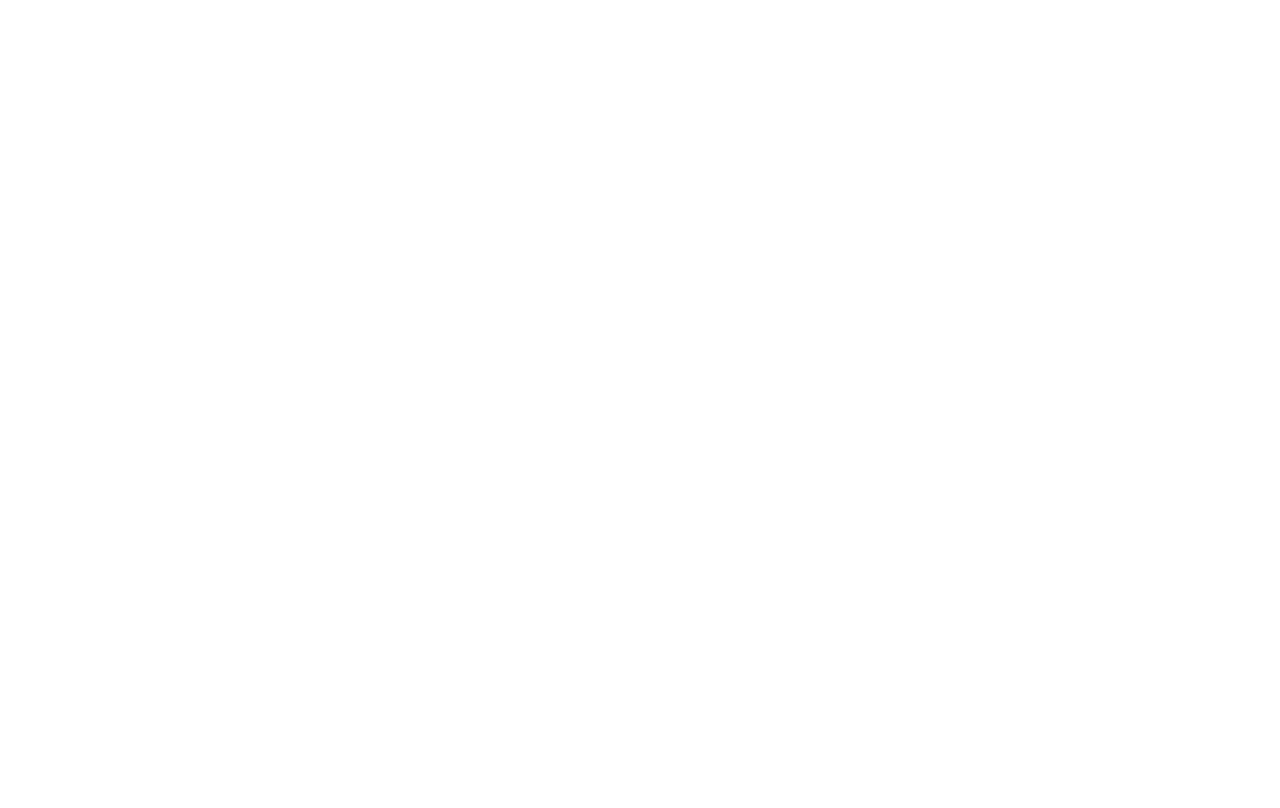
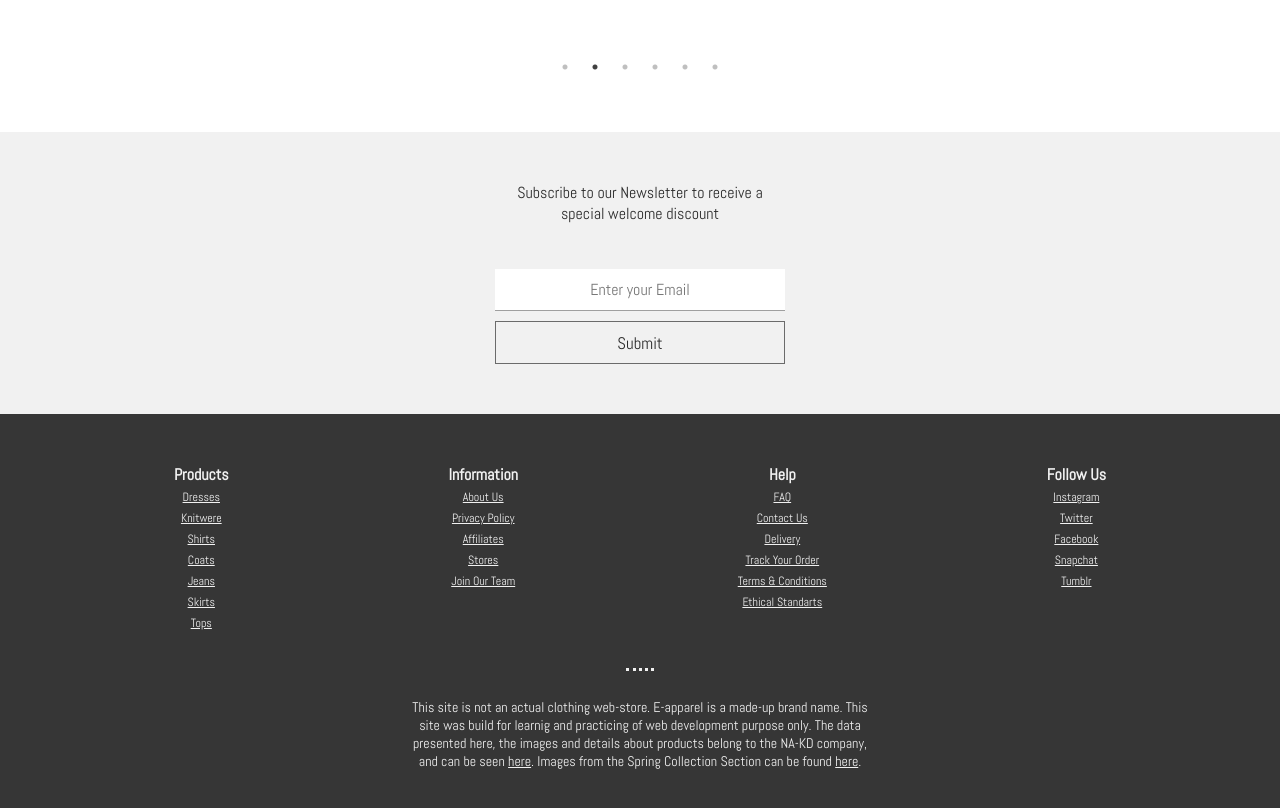
Before and after one commit to iulialupu/e-commerce_clothing_store, a React (Create React App) app: page / in a window 1280 px wide. Shown: the part 2540-3348 px from the top of the page. Before the commit the page ends 2537 px from the top, so only its background shows below. Built offline with nearby package versions, Linux system fonts and the light colour scheme.

Commit message:
newsletter and footer

```diff
--- a/src/components/App.js
+++ b/src/components/App.js
@@ -7,6 +7,7 @@ import Products from "./pages/Products";
 import ProductDetails from "./pages/ProductDetails";
 import Wishlist from "./pages/Wishlist";
 import Cart from "./pages/Cart";
+import Footer from "./footer/Footer";
 
 const App = () => {
   return (
@@ -20,6 +21,7 @@ const App = () => {
           <Route path="/wishlist" exact component={Wishlist} />
           <Route path="/cart" exact component={Cart} />
         </Switch>
+        <Footer />
       </>
     </BrowserRouter>
   );
--- /dev/null
+++ b/src/components/footer/Footer.css
@@ -0,0 +1,45 @@
+.main-footer {
+  background: var(--grey4);
+  padding: 50px 0;
+}
+
+.footer-content {
+  display: flex;
+  justify-content: space-around;
+  color: var(--grey1);
+}
+.footer-content h4 {
+  color: var(--grey1);
+}
+.footer-content ul {
+  list-style-type: none;
+}
+.footer-content ul li a {
+  font-size: 1.2rem;
+  color: var(--grey1);
+}
+.footer-content ul li a:hover {
+  color: var(--white);
+  text-decoration: underline;
+}
+.copyright {
+  padding-top: 36px;
+  max-width: 460px;
+  text-align: center;
+  font-size: 1.4rem;
+  color: var(--grey1);
+  margin: auto;
+}
+.copyright a {
+  color: var(--grey1);
+  font-size: 1.4rem;
+}
+.copyright:before {
+  content: "";
+  display: block;
+  width: 6%;
+  height: 1px;
+  border-top: dotted 3px var(--grey1);
+  margin: auto;
+  margin-bottom: 26px;
+}
--- /dev/null
+++ b/src/components/footer/Footer.js
@@ -0,0 +1,126 @@
+import React from "react";
+
+import "./Footer.css";
+
+const Footer = () => {
+  return (
+    <footer className="main-footer">
+      <div className="container">
+        <div className="footer-content">
+          <div>
+            <h4>Products</h4>
+            <ul>
+              <li>
+                <a href="#">Dresses</a>
+              </li>
+              <li>
+                <a href="#">Knitwere</a>
+              </li>
+              <li>
+                <a href="#">Shirts</a>
+              </li>
+              <li>
+                <a href="#">Coats</a>
+              </li>
+              <li>
+                <a href="#">Jeans</a>
+              </li>
+              <li>
+                <a href="#">Skirts</a>
+              </li>
+              <li>
+                <a href="#">Tops</a>
+              </li>
+            </ul>
+          </div>
+
+          <div>
+            <h4>Information</h4>
+            <ul>
+              <li>
+                <a href="#">About Us</a>
+              </li>
+              <li>
+                <a href="#">Privacy Policy</a>
+              </li>
+              <li>
+                <a href="#">Affiliates</a>
+              </li>
+              <li>
+                <a href="#">Stores</a>
+              </li>
+              <li>
+                <a href="#">Join Our Team</a>
+              </li>
+            </ul>
+          </div>
+
+          <div>
+            <h4>Help</h4>
+            <ul>
+              <li>
+                <a href="#">FAQ</a>
+              </li>
+              <li>
+                <a href="#">Contact Us</a>
+              </li>
+              <li>
+                <a href="#">Delivery</a>
+              </li>
+              <li>
+                <a href="#">Track Your Order</a>
+              </li>
+              <li>
+                <a href="#">Terms & Conditions</a>
+              </li>
+              <li>
+                <a href="#">Ethical Standarts</a>
+              </li>
+            </ul>
+          </div>
+
+          <div>
+            <h4>Follow Us</h4>
+            <ul>
+              <li>
+                <a href="#">Instagram</a>
+              </li>
+              <li>
+                <a href="#">Twitter</a>
+              </li>
+              <li>
+                <a href="#">Facebook</a>
+              </li>
+              <li>
+                <a href="#">Snapchat</a>
+              </li>
+              <li>
+                <a href="#">Tumblr</a>
+              </li>
+            </ul>
+          </div>
+        </div>
+
+        <div className="copyright">
+          This site is not an actual clothing web-store. E-apparel is a made-up
+          brand name. This site was build for learnig and practicing of web
+          development purpose only. The data presented here, the images and
+          details about products belong to the NA-KD company, and can be seen{" "}
+          <a
+            href="https://www.na-kd.com/en
+"
+          >
+            here
+          </a>
+          . Images from the Spring Collection Section can be found{" "}
+          <a href="https://www.vogue.ru/collection/spring_summer2018/resort/moskva/i_am/#gallery1/959197">
+            here
+          </a>
+          .
+        </div>
+      </div>
+    </footer>
+  );
+};
+
+export default Footer;
--- a/src/components/pages/home/Home.css
+++ b/src/components/pages/home/Home.css
@@ -63,10 +63,10 @@
   display: grid;
   grid-template-areas:
     "img1  img2 "
-    "img1  h2   "
-    "img1  p   "
-    "img1  btn  ";
-  grid-template-rows: 5fr 1fr 1fr 1fr;
+    ".  h2   "
+    ".  p   "
+    ".  btn  ";
+  grid-template-rows: 8fr 1fr 1fr 1fr;
   grid-template-columns: 3fr 3fr;
   column-gap: 30px;
   text-align: left;
@@ -77,6 +77,7 @@
   grid-area: img1;
   max-height: 75vh;
   width: auto;
+  position: relative;
 }
 .spring-collection-grid img:nth-child(2) {
   grid-area: img2;
@@ -118,3 +119,48 @@
 }
 
 /* ************** Newsletter Section **************** */
+.newsletter {
+  background: var(--grey1);
+  padding-top: 30px;
+  padding-bottom: 30px;
+}
+.newsletter-form {
+  max-width: 330px;
+  margin: auto;
+  display: flex;
+  flex-direction: column;
+  text-align: center;
+  padding: 20px;
+  box-sizing: border-box;
+}
+.newsletter-form label {
+  font-size: 1.2rem;
+  color: var(--grey3);
+  justify-self: flex-end;
+  height: 1.2rem;
+  display: block;
+}
+.newsletter-form input {
+  border: none;
+  border-bottom: var(--border-grey2);
+  text-align: center;
+  width: calc(100% -20px);
+  outline: none;
+  padding: 10px;
+  display: block;
+}
+
+.newsletter-form input:focus {
+  background: var(--white);
+}
+.newsletter-form button {
+  outline: none;
+  background: var(--grey1);
+  cursor: pointer;
+  margin-top: 10px;
+  width: 100%;
+  transition: background 0.3s;
+}
+.newsletter-form button:hover {
+  background: #e9e9e9;
+}
--- a/src/components/pages/home/Home.js
+++ b/src/components/pages/home/Home.js
@@ -7,6 +7,7 @@ import NewArrivalsSection from "./NewArrivalsSection";
 import SpringCollectionSection from "./SpringCollectionSection";
 import ProductSlider from "./ProductsSlider";
 import { ListOfCategories, ListOfImageUrls } from "../../variables";
+import Newsletter from "./Newsletter";
 
 function Home() {
   console.log(ListOfCategories);
@@ -21,6 +22,7 @@ function Home() {
         listOfImageUrls={ListOfImageUrls}
         listofCategories={ListOfCategories}
       />
+      <Newsletter />
     </main>
   );
 }
--- /dev/null
+++ b/src/components/pages/home/Newsletter.js
@@ -0,0 +1,43 @@
+import React, { useState, useRef } from "react";
+
+const Newsletter = () => {
+  const [email, setEmail] = useState("");
+  const [focus, setFocus] = useState("");
+  const label = useRef(null);
+
+  function handleChange(e) {
+    setEmail(e.target.value);
+  }
+  function handleSubmit(e) {
+    e.preventDefault();
+  }
+  return (
+    <section className="newsletter">
+      <div className="container">
+        <form className="newsletter-form" onSubmit={handleSubmit}>
+          <p>
+            Subscribe to our Newsletter to receive a special welcome discount
+          </p>
+          <label htmlFor="name" ref={label}>
+            {focus ? "Enter your Email" : " "}
+          </label>
+          <br />
+          <input
+            type="email"
+            name="email"
+            value={email}
+            placeholder={focus ? null : "Enter your Email"}
+            onChange={handleChange}
+            onFocus={() => setFocus(true)}
+            onBlur={() => setFocus(false)}
+          />
+          <button className="btn" type="subbmit">
+            Submit
+          </button>
+        </form>
+      </div>
+    </section>
+  );
+};
+
+export default Newsletter;
--- a/src/components/pages/home/ProductsSlider.js
+++ b/src/components/pages/home/ProductsSlider.js
@@ -1,7 +1,6 @@
 import React from "react";
 import Slider from "react-slick";
 
-import CarouselProductItem from "./CarouselProductItem";
 import ShopNowBtn from "../../ShopNowBtn";
 
 function ProductSlider(props) {
@@ -16,7 +15,6 @@ function ProductSlider(props) {
     focusOnSelect: true,
     easing: "ease-out"
   };
-  console.log(document.documentElement.clientWidth);
 
   return (
     <section className="products-slider">
--- a/src/components/pages/home/SpringCollectionSection.js
+++ b/src/components/pages/home/SpringCollectionSection.js
@@ -1,17 +1,22 @@
-import React from "react";
+import React, { useRef } from "react";
 import ShopNowBtn from "../../ShopNowBtn";
+import Parallax from "./Parallax";
 
 function NewCollectionsSection() {
+  const image = useRef(null);
   return (
     <section className="spring-collection">
       <div className="container">
         <div className="spring-collection-grid">
+          <Parallax stylePropriety="top" speed={0.25} childRef={image}>
+            <img
+              ref={image}
+              src="https://d0.static.media.condenast.ru/vogue/c1f312808a0c76f72898adb4c7ab35b4.jpg/685913cb/o/w2000"
+              alt="Spring 2019 Collection"
+            />
+          </Parallax>
           <img
-            src="https://i.pinimg.com/originals/7f/40/64/7f4064a95c618385df50cac70f7c57ec.jpg"
-            alt="Spring 2019 Collection"
-          />
-          <img
-            src="https://www.designscene.net/wp-content/uploads/2018/04/Gigi-Hadid-Vogue-Eyewear-SS18-01.jpg"
+            src="https://d5.static.media.condenast.ru/vogue/a6af7991972e51e5e12ae273d22923d7.jpg/23986b24/o/w2000"
             alt="Spring 2019 Collection"
           />
           <h2>Spring Collection 2019</h2>
```
